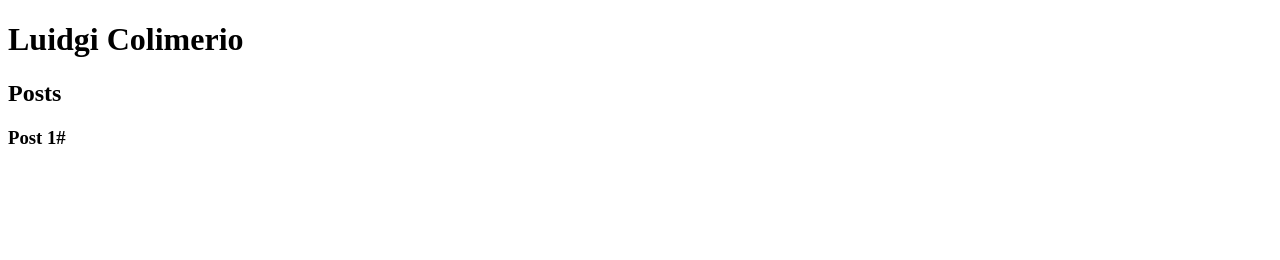
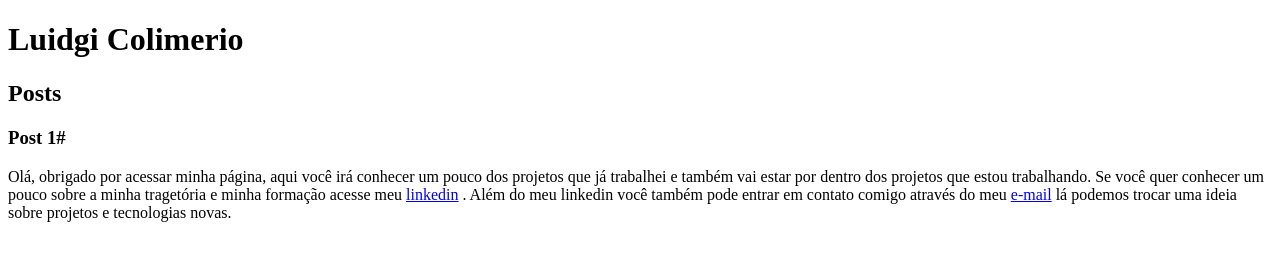
Before and after one commit to luidgicolimerio/pagina-pessoal, a plain HTML site: page index.html in a window 1280 px wide. Drawn offline with Linux system fonts and the light colour scheme.

Commit message:
Adição de parágrafo contendo links de contato usando a tag href

```diff
--- a/index.html
+++ b/index.html
@@ -16,6 +16,14 @@
         <header>
         <h3>Post 1#</h3>
         </header>
+        <p>Olá, obrigado por acessar minha página, aqui você irá conhecer um pouco dos projetos que já trabalhei
+         e também vai estar por dentro dos projetos que estou trabalhando. Se você quer conhecer um pouco sobre
+         a minha tragetória e minha formação acesse meu
+         <a href="https://www.linkedin.com/in/luidgi-colimerio-7703611a8/" target="_blank">linkedin</a>
+         . Além do meu linkedin você também pode entrar em contato comigo através do meu
+         <a href="mailto:lcolimerio.contact@yahoo.com">e-mail</a>
+         lá podemos trocar uma ideia sobre projetos e tecnologias novas.
+        </p>
     </article>
    </section>
    <footer></footer>
```
